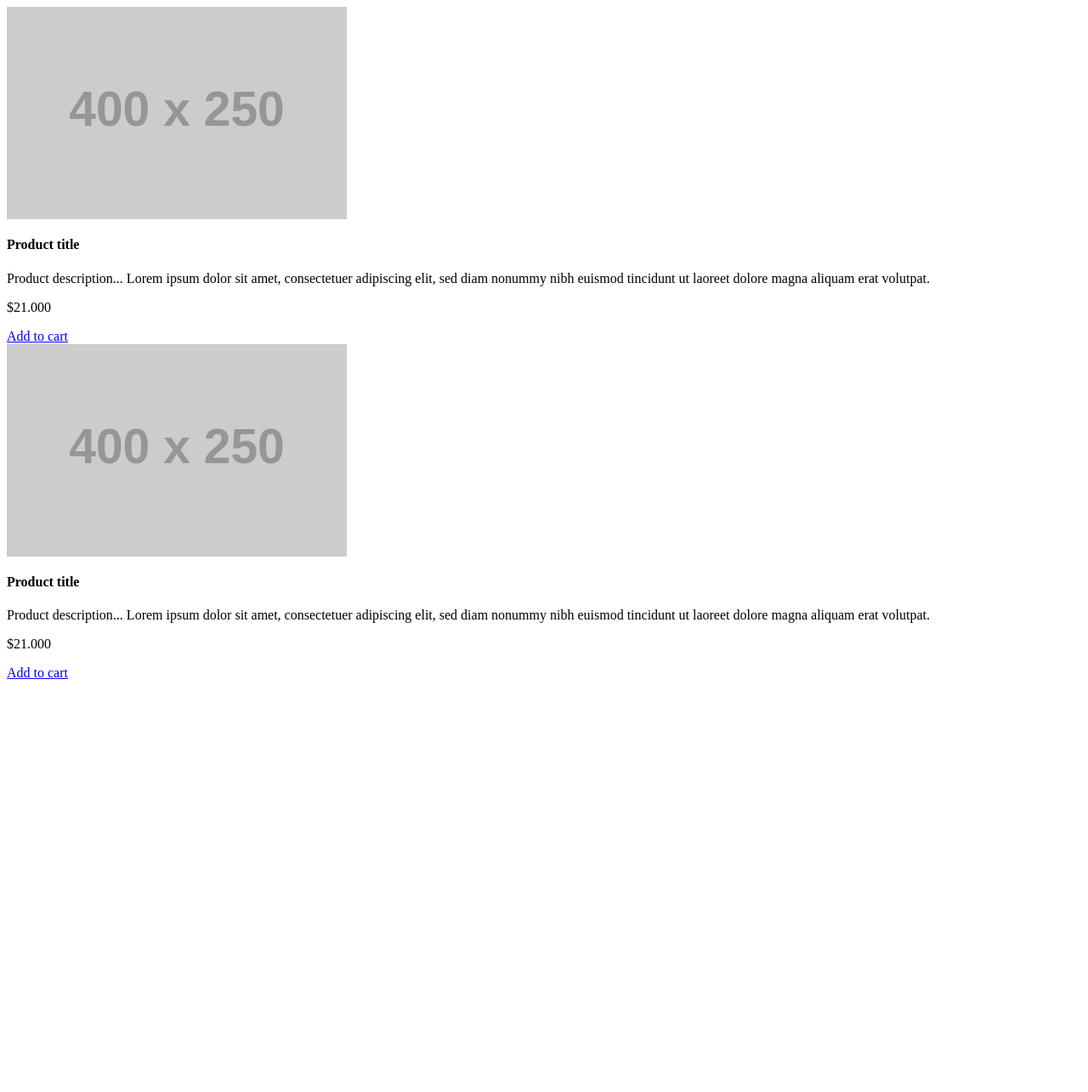
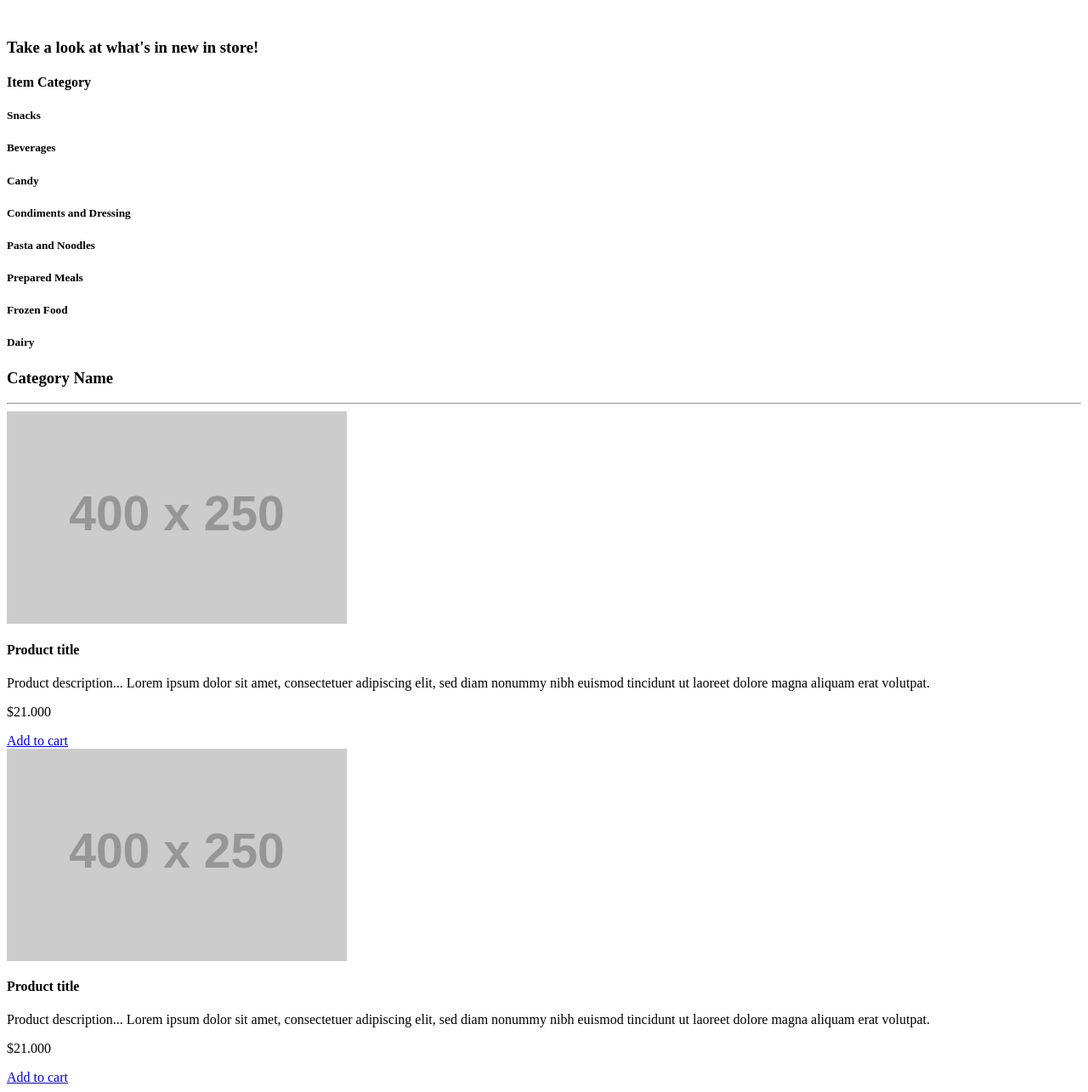
Before and after one commit to tomvothecoder/the-grove, a Node project: template templates/views/products.hbs in a window 1280 px wide. Shown: the whole page at 85% size. Before the commit the page ends 799 px from the top, so only its background shows below. Run offline with Node 20 templates, Linux system fonts and the light colour scheme; the template is opened without the code that fills it, so the values that code supplies are empty; grey boxes labelled with a size stand in for pictures from a placeholder-image service; some libraries are stand-ins or nearby versions.

Commit message:
Changes on products.hbs from An now on Tom's branch

```diff
--- a/templates/views/products.hbs
+++ b/templates/views/products.hbs
@@ -1,4 +1,37 @@
 <body>
+
+<div class="products_jumbotron">
+</div>
+
+<div class = "product_header">
+	</br>
+	<h3>Take a look at what's in new in store!</h3>
+</div>
+
+<div class = "categories">
+	<h4>Item Category</h4>
+	<h5>Snacks</h5>
+	<h5>Beverages</h5>
+	<h5>Candy</h5>
+	<h5>Condiments and Dressing</h5>
+	<h5>Pasta and Noodles</h5>
+	<h5>Prepared Meals</h5>
+	<h5>Frozen Food</h5>
+	<h5>Dairy</h5>
+</div>
+
+<div class = "product_list">
+	<h3>Category Name</h3>
+	<div class="block_1"></div> <hr />
+	{{!-- <div class = "column_1_products">
+		<h3>column 1</h3>
+	</div>
+	<div class = "column_2_products">
+		<h3>column 2</h3>
+	</div>
+	<div class = "column_3_products">
+		<h3>column 3</h3>
+	</div> --}}
 	<div class="container">
     <div id="products" class="row list-group">
         <div class="item  col-xs-4 col-lg-4">
```
